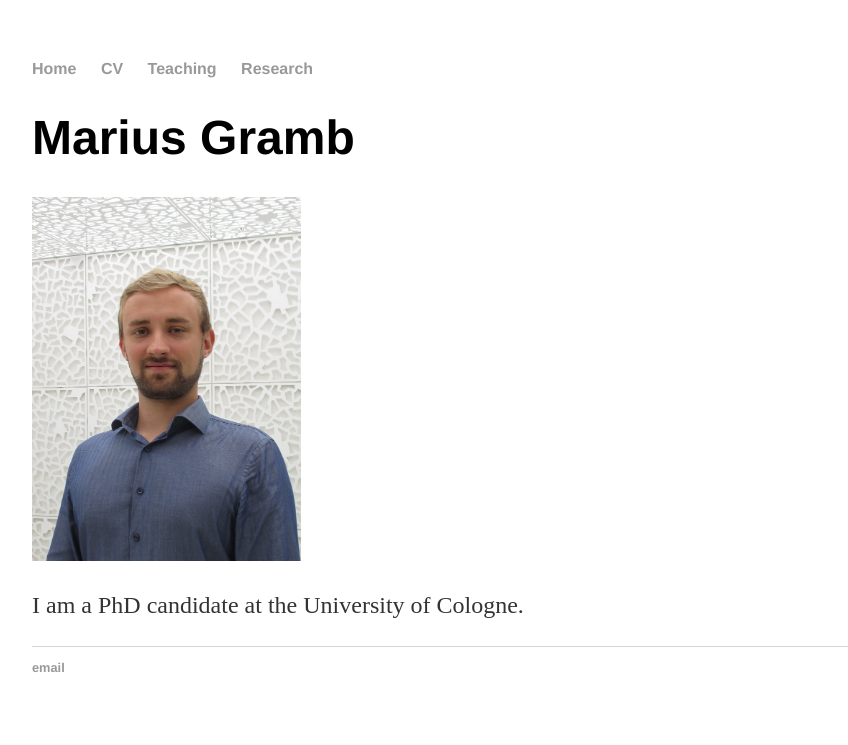
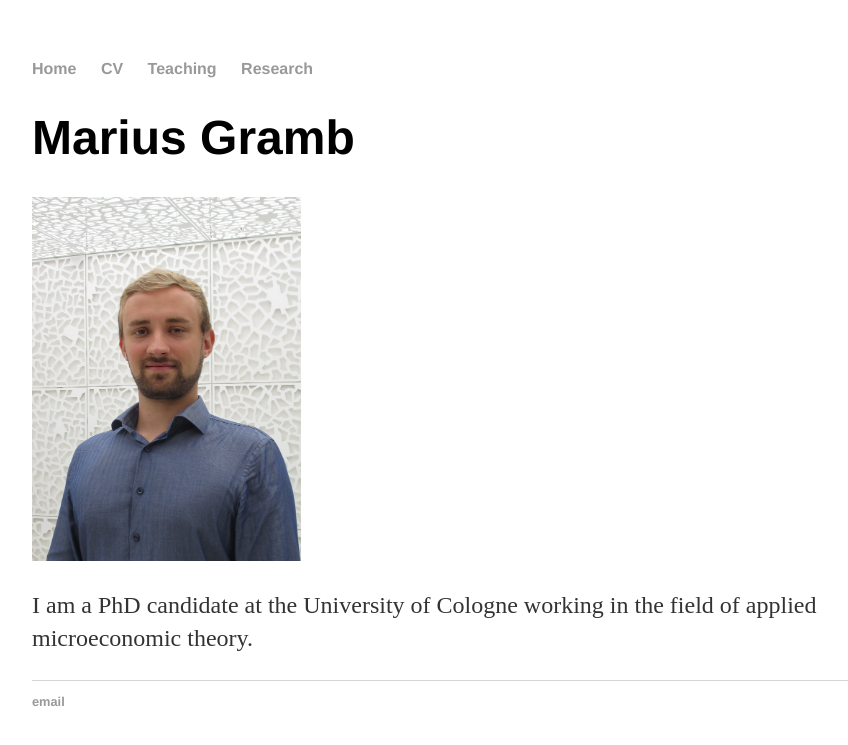
Before and after one commit to mariusgramb/mariusgramb.github.io, a Jekyll site: the page built from index.html, in a window 1280 px wide. Shown: the top 745 px of the page, without its empty margins (160-1008 px from the left). Built offline with Jekyll 4.4.1, drawn with Linux system fonts in a browser that asks for light colours.

Commit message:
Update index.html

```diff
--- a/index.html
+++ b/index.html
@@ -2,13 +2,13 @@
 layout: default
 title: Marius Gramb
 ---
-    		<div class="blurb">
-        		<h1>Marius Gramb </h1>
-    		</div><!-- /.blurb -->
+    		<!-- <div class="blurb"> -->
+<h1>Marius Gramb </h1>
+    		<!-- </div><!-- /.blurb -->
 
 <div style="display:inline-block;vertical-align:top;">
 <img src="images/IMG_1808.jpg" alt="img" width="30%" /> <!-- class="inline" -->
 </div>
 <div style="display:inline-block;">
-<p>I am a PhD candidate at the University of Cologne.</p> <!-- working in the field of applied microeconomic theory -->
+<p>I am a PhD candidate at the University of Cologne working in the field of applied microeconomic theory.</p>
 </div>
```
